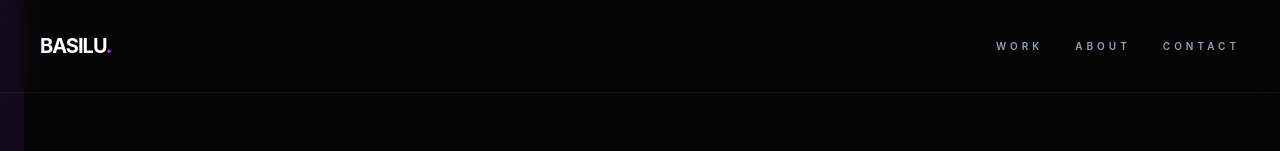
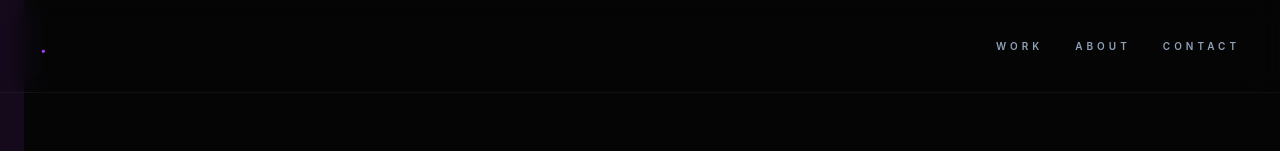
Before and after one commit to thisalkekirideniya-ui/my-portfolio, a React (Vite) app: page / in a window 1280 px wide. Shown: the top 151 px of the page. Built offline with nearby package versions, Linux system fonts and the light colour scheme.

Commit message:
nav bar chanage

```diff
--- a/src/components/Navbar.jsx
+++ b/src/components/Navbar.jsx
@@ -3,7 +3,7 @@ import { motion } from "framer-motion";
 export default function Navbar() {
   return (
     <nav className="fixed top-0 w-full z-50 flex justify-between items-center px-10 py-8 backdrop-blur-md border-b border-white/5">
-      <div className="text-white font-bold tracking-tighter text-xl">BASILU<span className="text-accent">.</span></div>
+      <div className="text-white font-bold tracking-tighter text-xl"><span className="text-accent">.</span></div>
       <div className="flex gap-8 text-[10px] uppercase tracking-[0.4em] font-semibold text-slate-400">
         <a href="#work" className="hover:text-accent transition-colors">Work</a>
         <a href="#about" className="hover:text-accent transition-colors">About</a>
```
